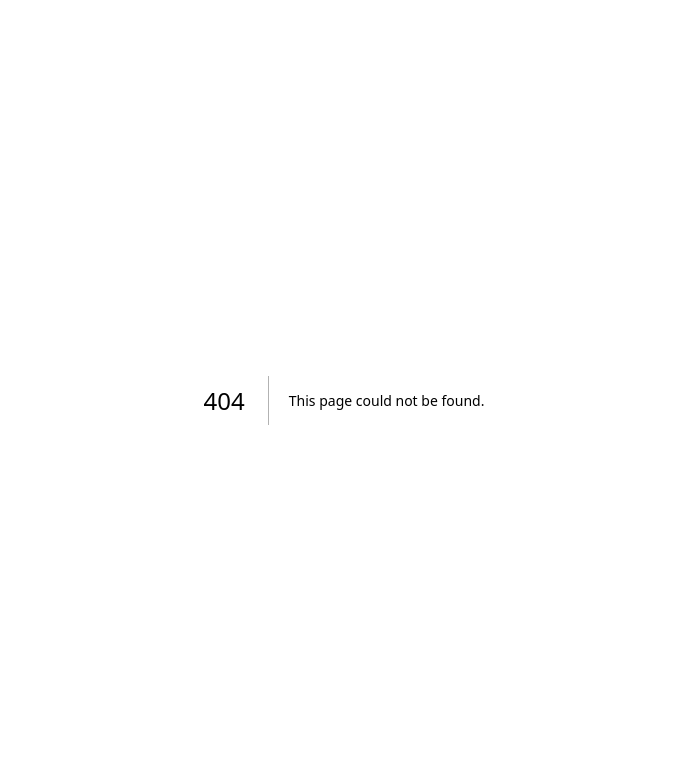
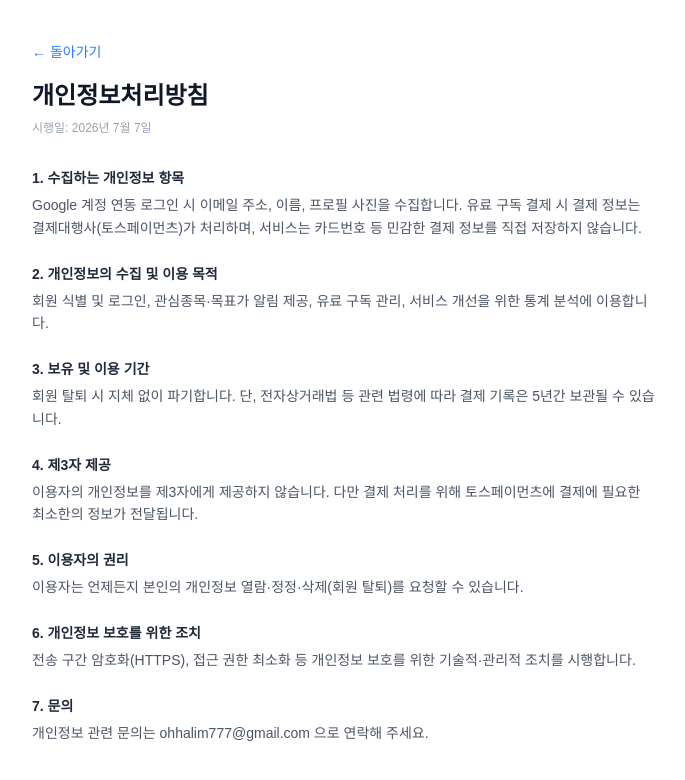
Before and after one commit to ohhalim/MembershipFlow-front, a Next.js app: page /privacy in a window 1280 px wide. Before the commit this address had no page. Shown: the top 780 px of the page, without its empty margins (296-981 px from the left). Built offline with nearby package versions, Linux system fonts and the light colour scheme.

Commit message:
feat: 이용약관·개인정보처리방침 페이지 추가 (#78)
- /terms, /privacy 정적 페이지
- 로그인 문구에 링크 연결, 사이드바 하단 링크 추가

```diff
--- a/src/app/login/page.tsx
+++ b/src/app/login/page.tsx
@@ -1,6 +1,7 @@
 'use client'
 
 import { useEffect } from 'react'
+import Link from 'next/link'
 import { useRouter } from 'next/navigation'
 import { BarChart2, Bell, TrendingUp } from 'lucide-react'
 import { Button } from '@/components/ui/Button'
@@ -63,7 +64,11 @@ export default function LoginPage() {
           Google로 계속하기
         </Button>
         <p className="text-[10px] text-center text-gray-400">
-          로그인 시 이용약관 및 개인정보처리방침에 동의합니다.
+          로그인 시{' '}
+          <Link href="/terms" className="underline hover:text-gray-600">이용약관</Link>
+          {' '}및{' '}
+          <Link href="/privacy" className="underline hover:text-gray-600">개인정보처리방침</Link>
+          에 동의합니다.
         </p>
       </div>
     </div>
--- /dev/null
+++ b/src/app/privacy/page.tsx
@@ -0,0 +1,56 @@
+import type { Metadata } from 'next'
+import Link from 'next/link'
+
+export const metadata: Metadata = {
+  title: '개인정보처리방침 — MembershipFlow',
+}
+
+const SECTIONS = [
+  {
+    title: '1. 수집하는 개인정보 항목',
+    body: 'Google 계정 연동 로그인 시 이메일 주소, 이름, 프로필 사진을 수집합니다. 유료 구독 결제 시 결제 정보는 결제대행사(토스페이먼츠)가 처리하며, 서비스는 카드번호 등 민감한 결제 정보를 직접 저장하지 않습니다.',
+  },
+  {
+    title: '2. 개인정보의 수집 및 이용 목적',
+    body: '회원 식별 및 로그인, 관심종목·목표가 알림 제공, 유료 구독 관리, 서비스 개선을 위한 통계 분석에 이용합니다.',
+  },
+  {
+    title: '3. 보유 및 이용 기간',
+    body: '회원 탈퇴 시 지체 없이 파기합니다. 단, 전자상거래법 등 관련 법령에 따라 결제 기록은 5년간 보관될 수 있습니다.',
+  },
+  {
+    title: '4. 제3자 제공',
+    body: '이용자의 개인정보를 제3자에게 제공하지 않습니다. 다만 결제 처리를 위해 토스페이먼츠에 결제에 필요한 최소한의 정보가 전달됩니다.',
+  },
+  {
+    title: '5. 이용자의 권리',
+    body: '이용자는 언제든지 본인의 개인정보 열람·정정·삭제(회원 탈퇴)를 요청할 수 있습니다.',
+  },
+  {
+    title: '6. 개인정보 보호를 위한 조치',
+    body: '전송 구간 암호화(HTTPS), 접근 권한 최소화 등 개인정보 보호를 위한 기술적·관리적 조치를 시행합니다.',
+  },
+  {
+    title: '7. 문의',
+    body: '개인정보 관련 문의는 ohhalim777@gmail.com 으로 연락해 주세요.',
+  },
+] as const
+
+export default function PrivacyPage() {
+  return (
+    <div className="max-w-2xl mx-auto px-6 py-10">
+      <Link href="/" className="text-sm text-blue-500 hover:underline">← 돌아가기</Link>
+      <h1 className="text-2xl font-bold text-gray-900 mt-4 mb-2">개인정보처리방침</h1>
+      <p className="text-xs text-gray-400 mb-8">시행일: 2026년 7월 7일</p>
+
+      <div className="space-y-6">
+        {SECTIONS.map(({ title, body }) => (
+          <section key={title}>
+            <h2 className="text-sm font-bold text-gray-800 mb-1.5">{title}</h2>
+            <p className="text-sm text-gray-600 leading-relaxed">{body}</p>
+          </section>
+        ))}
+      </div>
+    </div>
+  )
+}
--- /dev/null
+++ b/src/app/terms/page.tsx
@@ -0,0 +1,56 @@
+import type { Metadata } from 'next'
+import Link from 'next/link'
+
+export const metadata: Metadata = {
+  title: '이용약관 — MembershipFlow',
+}
+
+const SECTIONS = [
+  {
+    title: '제1조 (목적)',
+    body: '본 약관은 MembershipFlow(이하 "서비스")가 제공하는 골프 회원권 시세 정보 서비스의 이용 조건 및 절차, 이용자와 서비스 간의 권리·의무를 규정함을 목적으로 합니다.',
+  },
+  {
+    title: '제2조 (서비스의 내용)',
+    body: '서비스는 국내 회원권 거래소에 공개된 시세 정보를 수집·가공하여 시세 조회, 차트, 랭킹, 목표가 알림 기능을 제공합니다. 유료 구독 시 전체 기간 차트 등 추가 기능이 제공됩니다.',
+  },
+  {
+    title: '제3조 (시세 정보의 한계)',
+    body: '서비스가 제공하는 시세는 각 거래소가 공개한 호가 정보를 기반으로 하며, 실제 거래 가격과 다를 수 있습니다. 시세 정보는 투자 판단의 참고 자료일 뿐이며, 서비스는 정보의 정확성·완전성을 보증하지 않고 이를 근거로 한 거래 결과에 대해 책임을 지지 않습니다.',
+  },
+  {
+    title: '제4조 (회원 가입 및 계정)',
+    body: '회원 가입은 Google 계정 연동으로 이루어집니다. 이용자는 본인의 계정을 타인에게 양도하거나 대여할 수 없습니다.',
+  },
+  {
+    title: '제5조 (유료 구독)',
+    body: '유료 구독은 결제일 기준 1개월 단위로 자동 갱신됩니다. 구독 해지는 언제든 가능하며, 해지 시 이미 결제된 기간이 종료될 때까지 구독 혜택이 유지됩니다.',
+  },
+  {
+    title: '제6조 (서비스의 변경 및 중단)',
+    body: '서비스는 운영상·기술상 필요에 따라 제공 내용을 변경하거나 중단할 수 있으며, 중대한 변경 시 사전에 공지합니다.',
+  },
+  {
+    title: '제7조 (약관의 변경)',
+    body: '본 약관은 관련 법령을 위반하지 않는 범위에서 개정될 수 있으며, 개정 시 서비스 내 공지합니다.',
+  },
+] as const
+
+export default function TermsPage() {
+  return (
+    <div className="max-w-2xl mx-auto px-6 py-10">
+      <Link href="/" className="text-sm text-blue-500 hover:underline">← 돌아가기</Link>
+      <h1 className="text-2xl font-bold text-gray-900 mt-4 mb-2">이용약관</h1>
+      <p className="text-xs text-gray-400 mb-8">시행일: 2026년 7월 7일</p>
+
+      <div className="space-y-6">
+        {SECTIONS.map(({ title, body }) => (
+          <section key={title}>
+            <h2 className="text-sm font-bold text-gray-800 mb-1.5">{title}</h2>
+            <p className="text-sm text-gray-600 leading-relaxed">{body}</p>
+          </section>
+        ))}
+      </div>
+    </div>
+  )
+}
--- a/src/components/layout/SideNav.tsx
+++ b/src/components/layout/SideNav.tsx
@@ -42,6 +42,11 @@ export function SideNav() {
           )
         })}
       </nav>
+
+      <div className="mt-auto px-3 flex gap-3 text-[11px] text-gray-400">
+        <Link href="/terms" className="hover:text-gray-600">이용약관</Link>
+        <Link href="/privacy" className="hover:text-gray-600">개인정보처리방침</Link>
+      </div>
     </div>
   )
 }
```
